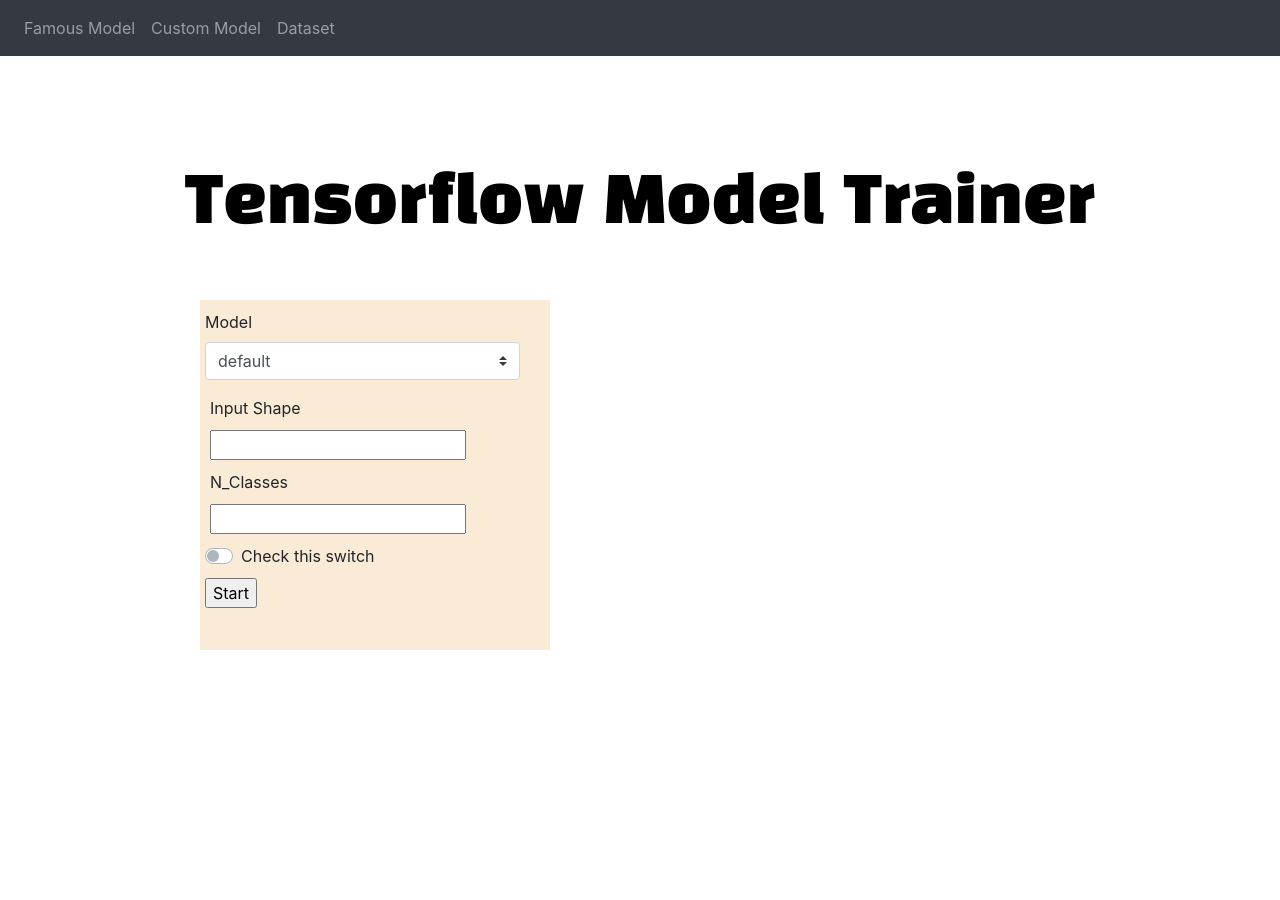
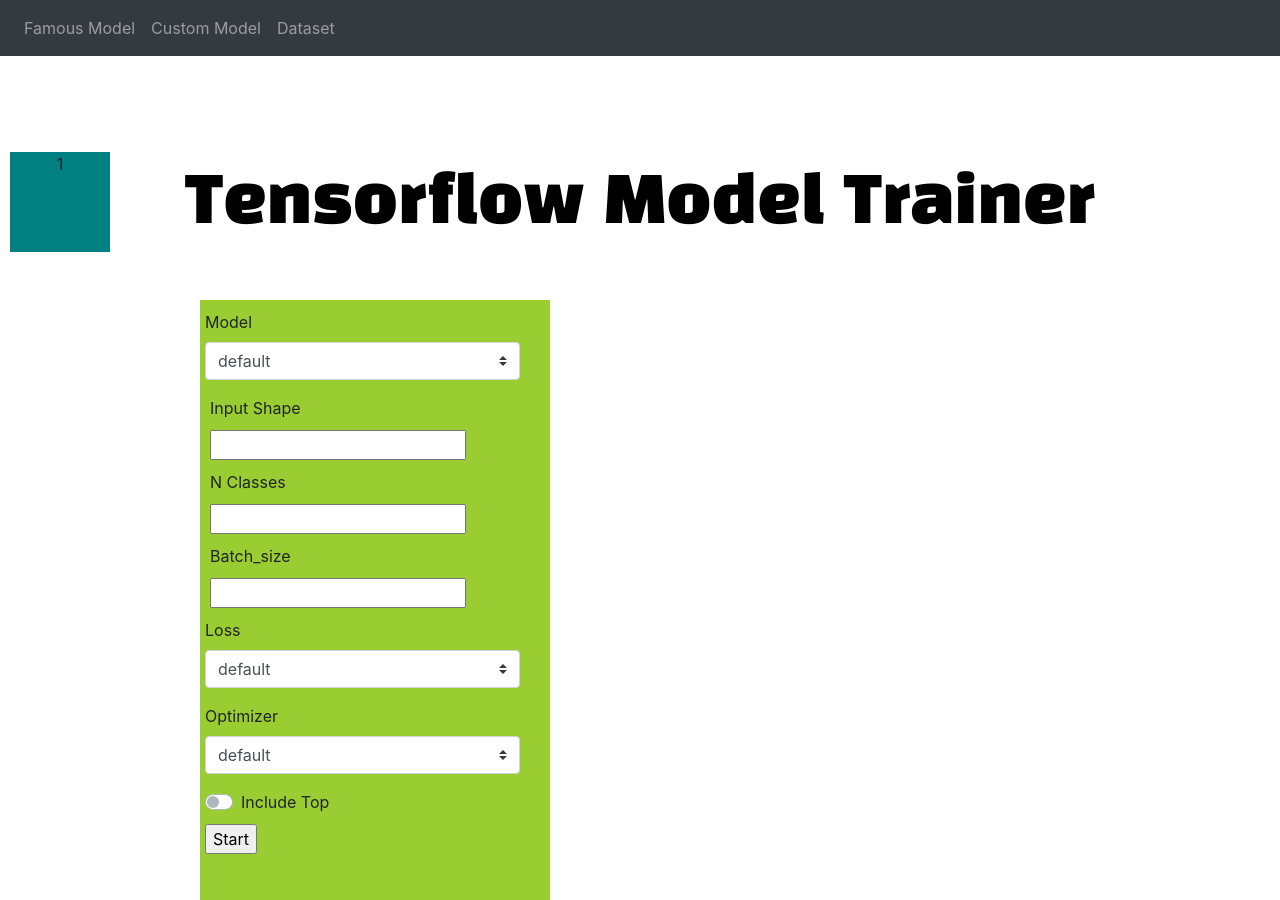
Before and after one commit to kylecocolim/Tensorflow_Automatic_Training, a React (Create React App) app in the folder client/: page / in a window 1280 px wide. Before the commit the page ends 800 px from the top, so only its background shows below. Built offline with nearby package versions, Linux system fonts and the light colour scheme.

Commit message:
model.jsx modify

```diff
--- /dev/null
+++ b/client/src/components/Communication.jsx
@@ -0,0 +1,20 @@
+import React, {Component} from 'react';
+import './css/communication.css';
+
+
+// Communication Componnet with Flask for Moniotr Training Process
+export default class Communication extends Component{
+    constructor(props){
+        super(props)
+        this.state = {
+            curr : String()
+        }
+    }
+    render(){
+        return(
+            <div className="CommunicationContainer">
+                1
+            </div>
+        )
+    }
+}
--- a/client/src/components/Model.jsx
+++ b/client/src/components/Model.jsx
@@ -10,7 +10,11 @@
             model : new String() ,
             inputShape : new String(),
             n_classes : new String(),
-            include_top : new Boolean()
+            include_top : new Boolean(),
+            loss : new String(),
+            Batch_size : new String(),
+            Optimizer : new String(),
+            Metrics : new String()
         }
         this.handleChange = this.handleChange.bind(this);
         this.handleSubmit = this.handleSubmit.bind(this);
@@ -73,14 +77,44 @@
                         </Form.Group>
                         </Form>
                         <span id="formexplain">Input Shape</span><div id="inputForm"><input type='text' name='inputShape' onChange={this.handleChange}/></div>
-                        <span id="formexplain">N_Classes </span><div id="inputForm"> <input type='text' name="n_Classes" onChange={this.handleChange}/> </div>
-
+                        <span id="formexplain">N Classes </span><div id="inputForm"> <input type='text' name="n_Classes" onChange={this.handleChange}/> </div>
+                        <span id="formexplain">Batch_size </span><div id="inputForm"> <input type='text' name="Batch_size" onChange={this.handleChange}/> </div>
+                        <Form>
+                        <Form.Group>
+                            <Form.Label>Loss</Form.Label>
+                            <Form.Control as="select" name="loss" ref={loss => this.loss=loss} onChange={this.getSelectValue.bind(this)}custom>
+                            <option>default</option>
+                            <option>Categorical Cross Entropy</option>
+                            <option>Binary Cross Entropy</option>
+                            <option>Mean Square Error</option>
+                            <option>Mean Absolute Percentage Error</option>
+                            <option>Hinge</option>
+                            <option>categorical_hinge</option>
+                            <option>logcosh</option>
+                            </Form.Control>
+                        </Form.Group>
+                        </Form>
+                        <Form>
+                        <Form.Group>
+                            <Form.Label>Optimizer</Form.Label>
+                            <Form.Control as="select" name="Optimizer" ref={optimizer => this.optimizer=optimizer} onChange={this.getSelectValue.bind(this)}custom>
+                            <option>default</option>
+                            <option>Adam</option>
+                            <option>SGD</option>
+                            <option>RMSprop</option>
+                            <option>Adagrad</option>
+                            <option>AdeDelta</option>
+                            <option>AdaMax</option>
+                            <option>Nadam</option>
+                            </Form.Control>
+                        </Form.Group>
+                        </Form>
                         <div className="SwitchBox">
                         <Form>
                             <Form.Check
                                 type="switch"
-                                id="custom-switch"
-                                label="Check this switch"/>
+                                id="include_top"
+                                label="Include Top"/>
                             </Form>
                         </div>
                         <input className="submitButton" type='submit' value='Start'/>
--- a/client/src/components/css/Model.css
+++ b/client/src/components/css/Model.css
@@ -4,8 +4,8 @@
     top : 300px;
     left : 200px;
     width : 350px;
-    height : 350px ;
-    background-color: antiquewhite;
+    height : 600px ;
+    background-color: yellowgreen;
 }
 .ModelSelector{
     position : relative;
--- /dev/null
+++ b/client/src/components/css/communication.css
@@ -0,0 +1,7 @@
+.CommunicationContainer{
+    position: relative;
+    left : 10px;
+    height : 100px;
+    width : 100px;
+    background-color: teal;
+}
--- a/client/src/page/model.js
+++ b/client/src/page/model.js
@@ -1,10 +1,11 @@
 import React from 'react';
 import Model from '../components/Model';
-
+import Communication from '../components/Communication';
 const famousModel = () =>{
     return(
         <div>
             <Model/>
+            <Communication/>
         </div>
     )
 }
```
